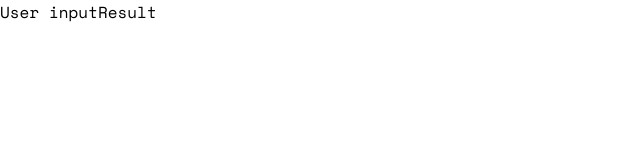
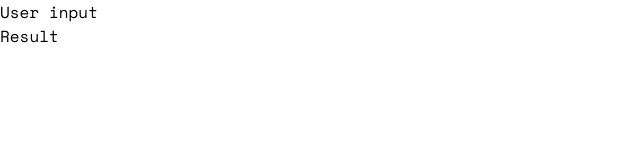
Before and after one commit to Kotaro666-dev/frontend_mentor_works, a React (Create React App) app in the folder tip-calculator-app-main/: page / in a window 1280 px wide. Shown: the top 160 px of the page, without its empty margins (0-640 px from the left). Built offline with nearby package versions, Linux system fonts and the light colour scheme.

Commit message:
Update: Add global css

```diff
--- a/tip-calculator-app-main/src/Components/Helper/Wrapper.js
+++ b/tip-calculator-app-main/src/Components/Helper/Wrapper.js
@@ -1,5 +1,9 @@
 const Wrapper = (props) => {
-	return props.children;
+	return (
+		<div className={props.className}>
+			{props.children}
+		</div>
+	);
 }
 
 export default Wrapper;
--- /dev/null
+++ b/tip-calculator-app-main/src/constants.css
@@ -0,0 +1,9 @@
+:root {
+	--primary-color-strong-cyan: #68E6FD;
+	--very-dark-cyan: #00494D;
+	--darker-grayish-cyan: #5E7A7D;
+	--dark-grayish-cyan: #7F9C9F;
+	--light-grayish-cyan: #C5E4E7;
+	--lighter-grayish-cyan: #F4FAFA;
+	--white-color: #FFFFFF;
+}
```
